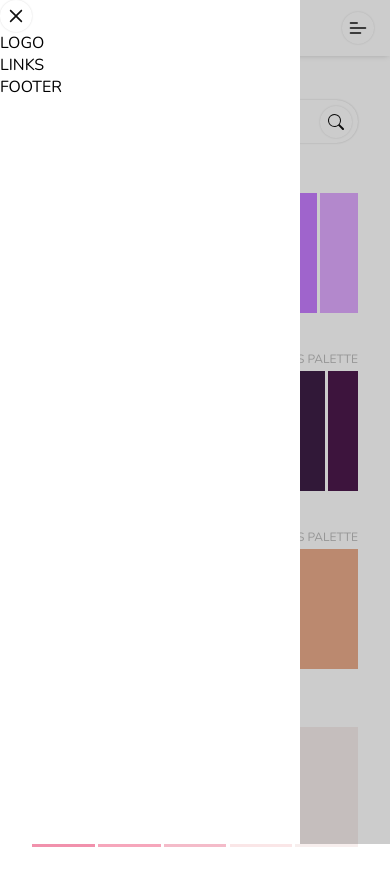
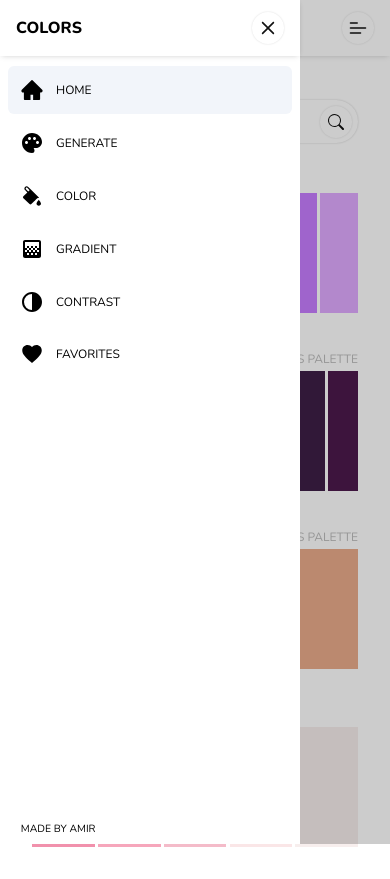
Before and after one commit to AmirAmirpoor/worldofcolors, a React (Create React App) app: page / in a window 390 px wide. Both pictures are taken after a click on the button 358 px from the left and 28 px from the top of the page. Built offline with nearby package versions, Linux system fonts and the light colour scheme.

Commit message:
display navbar content on mobile (mobile nav)

```diff
--- a/src/components/Layout/Layout.jsx
+++ b/src/components/Layout/Layout.jsx
@@ -43,8 +43,40 @@ const Layout = ({ children }) => {
     else document.body.style.overflow = "auto";
   }, [isNavbarVisible]);
 
+  const navbarContent = () => {
+    return (
+      <>
+        <Link to="/" className={classes.navbar__logo}>
+          <h1>COLORS</h1>
+        </Link>
+
+        <ul className={classes.navbar__items}>
+          {NAVBAR_ITEMS.map((item) => (
+            <li key={item.id} className={classes.navbar__item}>
+              <NavLink
+                to={item.to}
+                className={classes.navbar__link}
+                activeClassName={classes.navbar__active}
+                exact
+                onClick={() => setNavbarVisible(false)}
+              >
+                {item.icon}
+                <span>{item.title}</span>
+              </NavLink>
+            </li>
+          ))}
+        </ul>
+
+        <p className={classes.navbar__footer}>MADE BY AMIR</p>
+      </>
+    );
+  };
+
   return (
     <div className={classes.layout}>
+      {/* NAVBAR ON DESKTOP */}
+      <div className={classes.layout__navbar}>{navbarContent()}</div>
+
       {/* MOBILE HEADER and SIDEBAR */}
       <header className={classes.mobile__header}>
         <Link to="/" className={classes.navbar__logo}>
@@ -60,39 +92,20 @@ const Layout = ({ children }) => {
           onClick={handleNavbarClick}
         >
           <nav className={classes.mobile__nav}>
-            <RoundButton icon={<CloseIcon />} onClick={closeNavbar} />
-            LOGO
-            <br />
-            LINKS
-            <br />
-            FOOTER
+            <div className={classes.mobile__nav__header}>
+              <Link
+                to="/"
+                className={classes.mobile__nav__logo}
+                onClick={() => setNavbarVisible(false)}
+              >
+                <h1>COLORS</h1>
+              </Link>
+              <RoundButton icon={<CloseIcon />} onClick={closeNavbar} />
+            </div>
+            {navbarContent()}
           </nav>
         </div>
       </header>
-
-      <div className={classes.layout__navbar}>
-        <Link to="/" className={classes.navbar__logo}>
-          <h1>COLORS</h1>
-        </Link>
-
-        <ul className={classes.navbar__items}>
-          {NAVBAR_ITEMS.map((item) => (
-            <li key={item.id} className={classes.navbar__item}>
-              <NavLink
-                to={item.to}
-                className={classes.navbar__link}
-                activeClassName={classes.navbar__active}
-                exact
-              >
-                {item.icon}
-                <span>{item.title}</span>
-              </NavLink>
-            </li>
-          ))}
-        </ul>
-
-        <p className={classes.navbar__footer}>MADE BY AMIR</p>
-      </div>
 
       <div className={classes.layout__content}>{children}</div>
     </div>
--- a/src/components/Layout/Layout.module.css
+++ b/src/components/Layout/Layout.module.css
@@ -14,7 +14,8 @@
   gap: 1rem;
 }
 
-.navbar__logo {
+.navbar__logo,
+.mobile__nav__logo {
   text-decoration: none;
   color: inherit;
 }
@@ -77,7 +78,8 @@
   flex: 1;
 }
 
-.mobile__header {
+.mobile__header,
+.mobile__nav__header {
   display: none;
   justify-content: space-between;
   align-items: center;
@@ -85,6 +87,11 @@
   margin-bottom: 1.5em;
   box-shadow: var(--light-bottom-shadow);
   background-color: #fff;
+}
+
+.mobile__nav__header {
+  display: flex;
+  margin-bottom: 0;
 }
 
 .mobile__navbar {
@@ -110,6 +117,12 @@
   background-color: #fff;
   transform: translateX(-120%);
   transition: transform 100ms ease-in-out;
+  display: flex;
+  flex-direction: column;
+}
+
+.mobile__nav .navbar__logo {
+  display: none;
 }
 
 .mobile__navbar.visible {
@@ -142,4 +155,38 @@
   .mobile__header {
     display: flex;
   }
+
+  /* NAVBAR ON MOBILE */
+  .navbar__close {
+    margin-left: 0.5em;
+  }
+
+  .navbar__items {
+    padding: 0.5em;
+    justify-content: flex-start;
+  }
+
+  .navbar__link {
+    flex-direction: row;
+    margin: 0.1em 0;
+    border-radius: 0.25em;
+    padding: 0.5em;
+    gap: 0;
+  }
+
+  .navbar__link > span {
+    margin-left: 1em;
+  }
+
+  .navbar__link::after {
+    display: none;
+  }
+
+  .navbar__active {
+    background-color: var(--light-gray);
+  }
+
+  .navbar__footer {
+    padding: 0.75em 0 0.75em 2em;
+  }
 }
```
